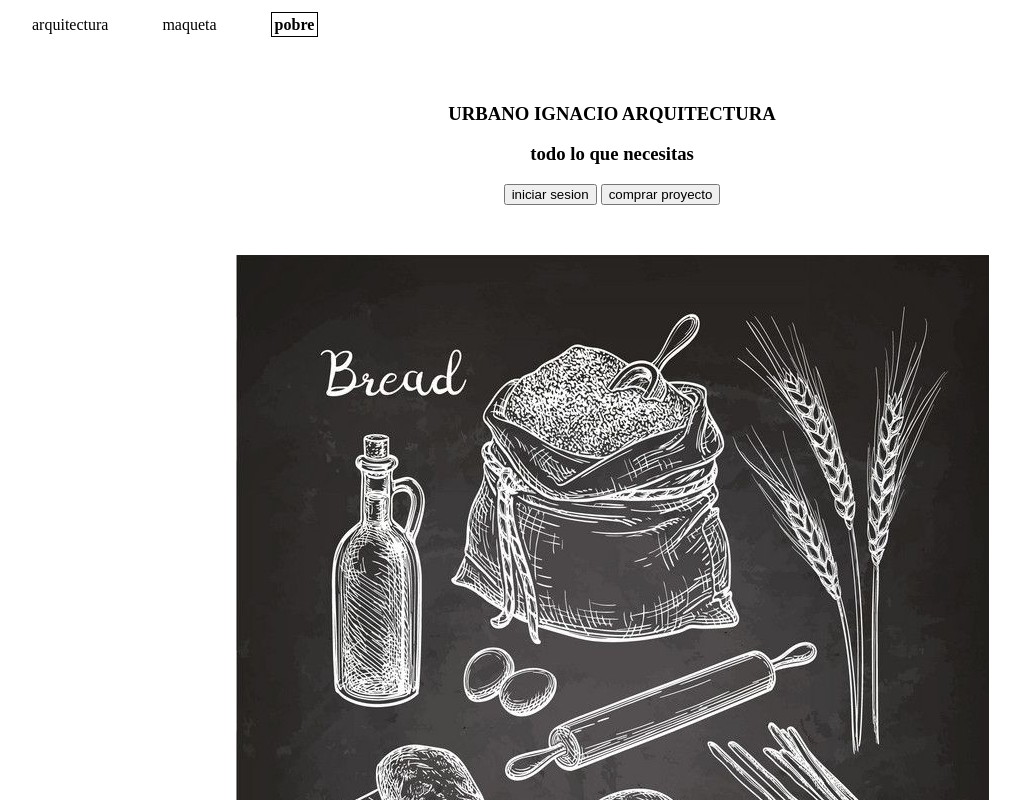
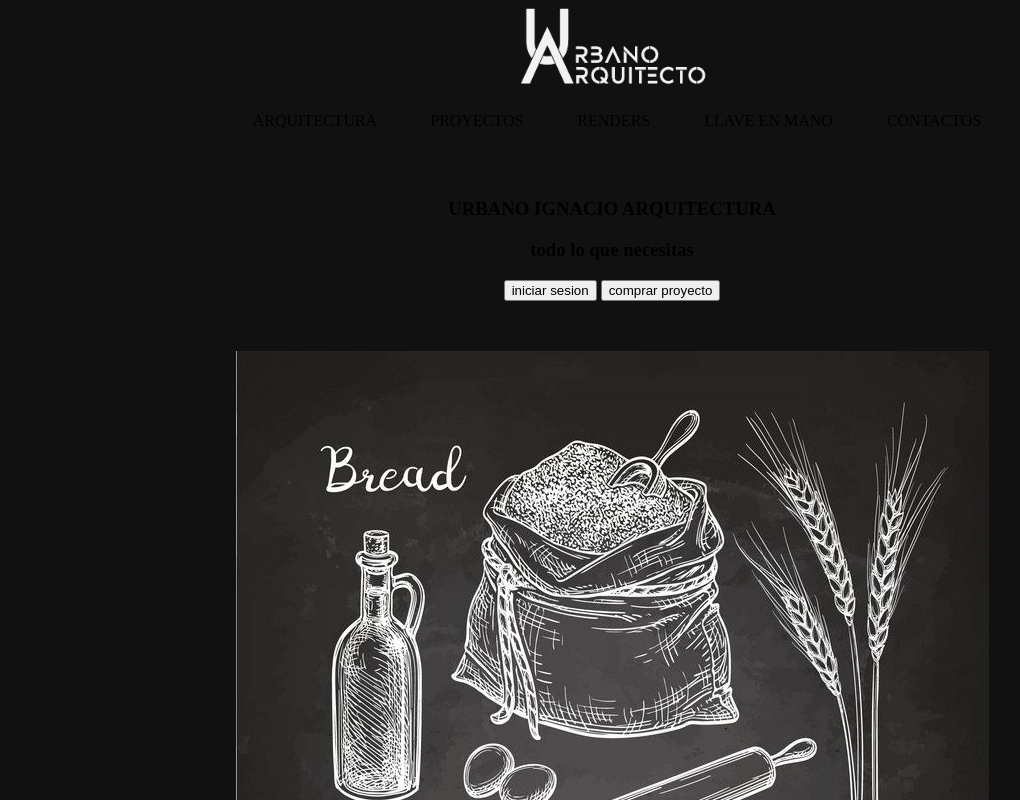
Before and after one commit to nachengue/cursoprogramacioniu, a plain HTML site: page index.html in a window 1280 px wide. Shown: the top 800 px of the page, without its empty margins (28-1048 px from the left). Drawn offline with Linux system fonts and the light colour scheme.

Commit message:
cursoprogramacion

```diff
--- a/index.html
+++ b/index.html
@@ -10,18 +10,35 @@
 </head>
 
 <body>
+    <body background="./foto/fondo fijo ciudad.png"
+         width="500">
+
+        <center><img src="./foto/urbano arquitecto entrada.png"
+            width="200"></h1></center>
+
+
+        <center></center>
+
+    </body>
 
 <header id="header" >
-    <ul>
-        <a href=" ">
-            arquitectura
+    <CENTER> <ul>
+        <a href=" " id="ARQUITECTURA">
+            ARQUITECTURA
+        </a><a href=" " id="PROYECTOS">
+            PROYECTOS
         </a>
-        <a href=" ">
-            maqueta
+        <a href=" " id="RENDERS">
+            RENDERS
         </a>
-        <a href=" " id="pobre1">
-            pobre
+        <a href=" " id="LLAVE">
+            LLAVE EN MANO
         </a>
+        <a href=" " id="CONTACTOS">
+            CONTACTOS
+         </a>
+
+    </CENTER>
     </ul>
 </header>
 <section class="secciones" id="seccion 1">
@@ -36,6 +53,16 @@
 <section class="secciones" id="seccion 2">
     <img src="./foto/descarga.png" alt="">
 </section>
+
 <script ></script>
+
+
+<section>
+<div>
+
+</div>
+
+
+</section>
 </body>
 </html>
--- a/styles.css
+++ b/styles.css
@@ -16,11 +16,6 @@ ul a{
 ul a:hover{
     text-decoration: underline;
 }
-#pobre1{
-    padding: 3px;
-    border: solid 1px black;
-    font-weight: 600;
-}
 
 .secciones{
     margin-top: 50px;
@@ -33,3 +28,11 @@ ul a:hover{
 #boton1{
     box-shadow: transparent;
 }
+
+:
+@media screen and (min-width: 650px)and( orientation: landscape){
+    #boton1{
+        box-shadow: transparent;
+    aca se modifica para cuando se cambia la dim
+    de la pantalla segun px
+}
```
Also changed, not shown: foto/fondo fijo ciudad.png (added), foto/urbano arquitecto entrada.png (added).
